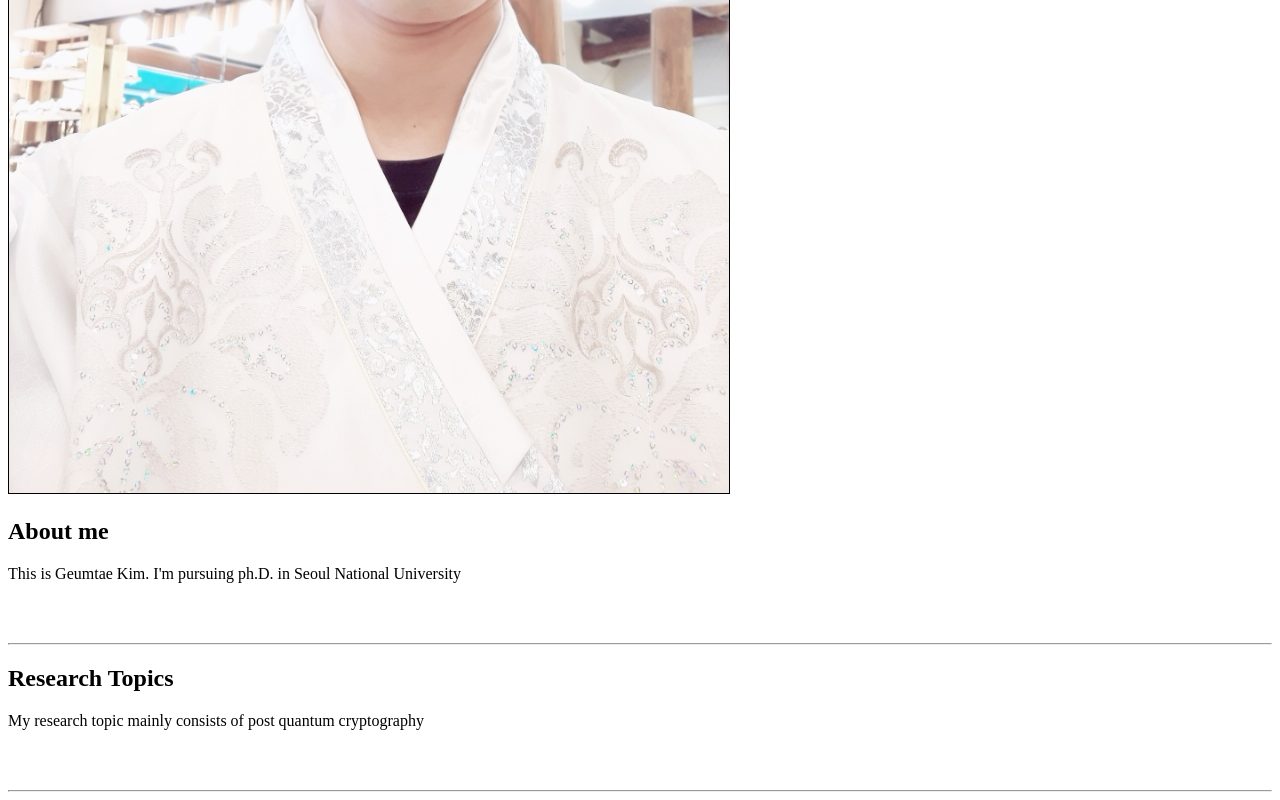
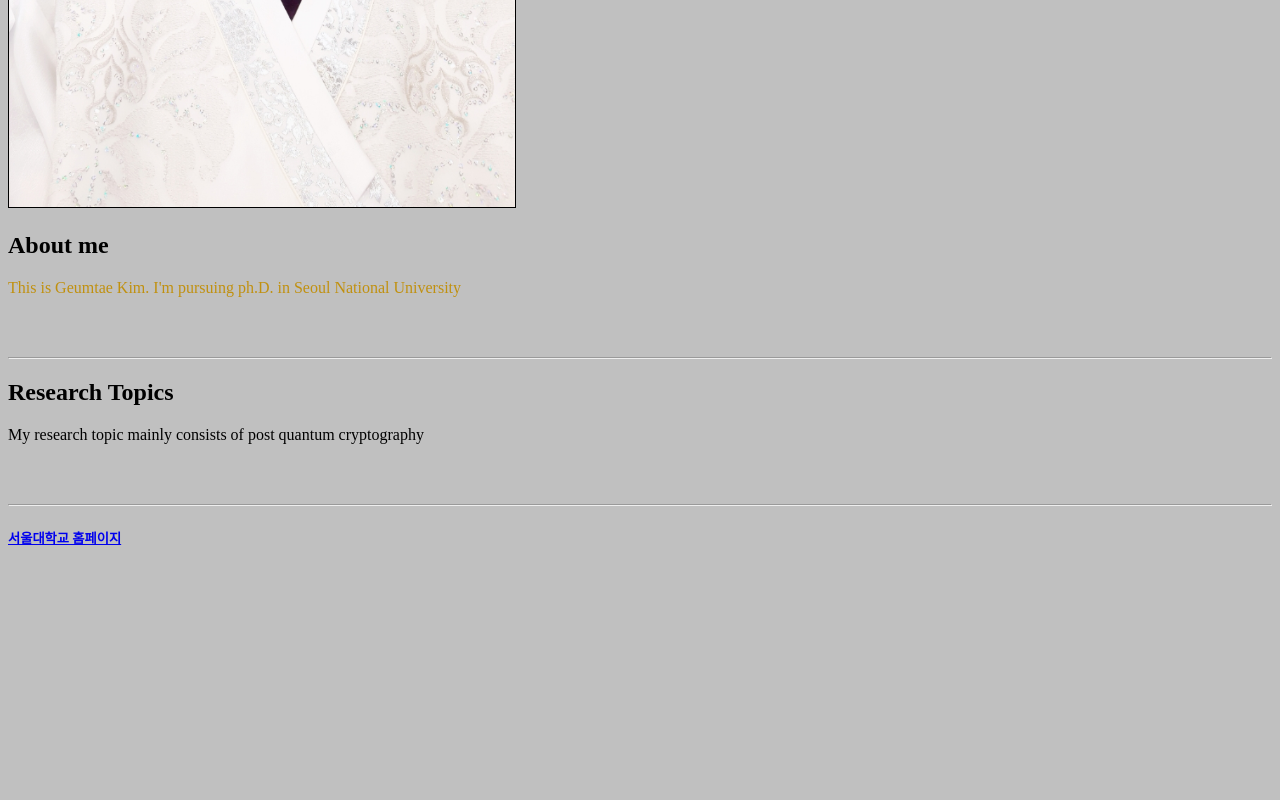
Before and after one commit to kkt1513/kkt1513.github.io, a plain HTML site: page index.html in a window 1280 px wide. Shown: the part 476-1276 px from the top of the page. After the commit the page ends 1045 px from the top, so only its background shows below. Drawn offline with Linux system fonts and the light colour scheme.

Commit message:
Update index.html

```diff
--- a/index.html
+++ b/index.html
@@ -5,15 +5,15 @@
     <title>Geumtae's homepage</title>
   </head>
 
-  <body>
+  <body style="background-color:silver">
     <div id="page">
       <header>
         <div id="logo">
 
           <style>
             img{
-              width:70;
-              height:70;
+              width:40%;
+              height:40%;
               border:1px solid black; <!--이건 이미지의 테두리를 설정해주는 border-->
             }
           </style>
@@ -23,7 +23,7 @@
 
 
     <h2>About me</h2>
-    <p>This is Geumtae Kim. I'm pursuing ph.D. in Seoul National University </p>
+    <p style="color:#C0900F">This is Geumtae Kim. I'm pursuing ph.D. in Seoul National University </p>
 
         <br><br>
 
@@ -35,6 +35,10 @@
 
         <hr>
 
+    <a href="snu.ac.kr" target="_blank">
+      <h5> 서울대학교 홈페이지</h5>
+        </a>
+
 
 
   </body>
```
